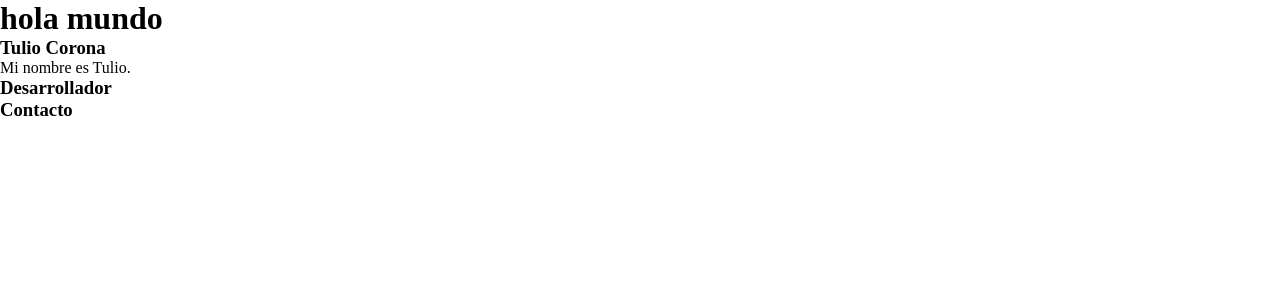
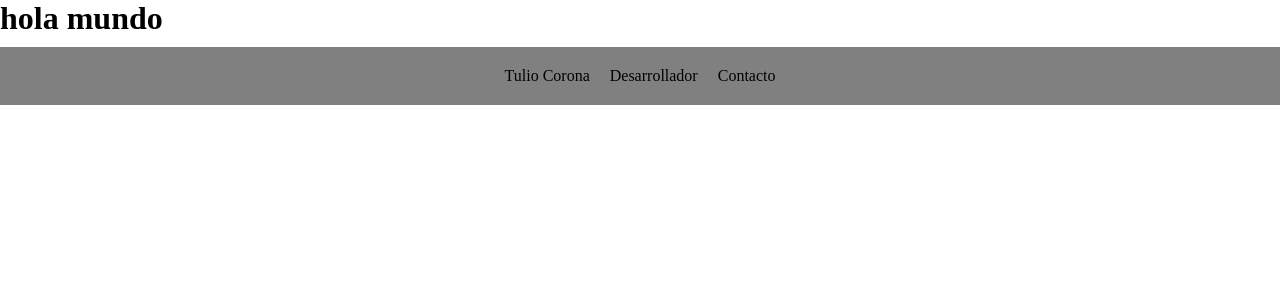
Before and after one commit to 0cr0wn/primerAppReactJS, a React (Vite) app: page / in a window 1280 px wide. Shown: the top 300 px of the page. Built offline with nearby package versions, Linux system fonts and the light colour scheme.

Commit message:
NavBar.2

```diff
--- a/src/App.jsx
+++ b/src/App.jsx
@@ -1,15 +1,16 @@
 
 import './index.css'
 import NavBar from "./components/NavBar"
-const App = () => {
-    <div>
-<NavBar
+function App() {
+    return(
+    <div style ={{backgroundColor: "gray"}}>
+     <NavBar
      Boton1='Tulio Corona'
      Boton2='Desarrollador'
      Boton3='Contacto'>
 
      </NavBar>
-    </div>
+    </div>)
 }
 
 export default App
--- a/src/components/Navbar.jsx
+++ b/src/components/Navbar.jsx
@@ -1,15 +1,13 @@
 
 
 
-const NavBar = ({Boton1, Boton2, Boton3}) => {
-
+export default function NavBar ({Boton1, Boton2, Boton3}) {
 
  return(<div>
-    <h3 onClick={()=>alert('Seccion Tulio')}>{Boton1}</h3>
-    <p>Mi nombre es Tulio.</p>
-    <h3 onClick={()=>alert('Seccion Desarrollador')}>{Boton2}</h3>
-    <h3 onClick={()=>alert('Seccion Contacto')}>{Boton3}</h3>
+    <ul style={{display: 'flex', margin: '10px', padding:'10px', justifyContent: 'center', listStyle: 'none'}}>
+    <li style={{padding:'10px'}} onClick={()=>alert('Seccion Tulio')}>{Boton1}</li>
+    <li style={{padding:'10px'}} onClick={()=>alert('Seccion Desarrollador')}>{Boton2}</li>
+    <li style={{padding:'10px'}} onClick={()=>alert('Seccion Contacto')}>{Boton3}</li>
+  </ul>
   </div>
 )}
-
-export default NavBar
--- a/src/index.css
+++ b/src/index.css
@@ -3,7 +3,3 @@
     padding: 0;
     box-sizing: border-box;
 }
-
-:root{
-
-}
--- a/src/main.jsx
+++ b/src/main.jsx
@@ -1,18 +1,14 @@
 import ReactDOM from 'react-dom/client'
 import './index.css'
 import App from './App'
-import NavBar from './components/NavBar'
 
 ReactDOM.createRoot(document.getElementById('root')).render(
-  <>
 
-  <h1>hola mundo</h1>
-  <NavBar
-     Boton1='Tulio Corona'
-     Boton2='Desarrollador'
-     Boton3='Contacto'>
+  <div>
+    <h1>hola mundo</h1>
+  <App />
 
-  </NavBar>
-  <App />
-  </>
-)
+
+
+
+  </div>)
```
